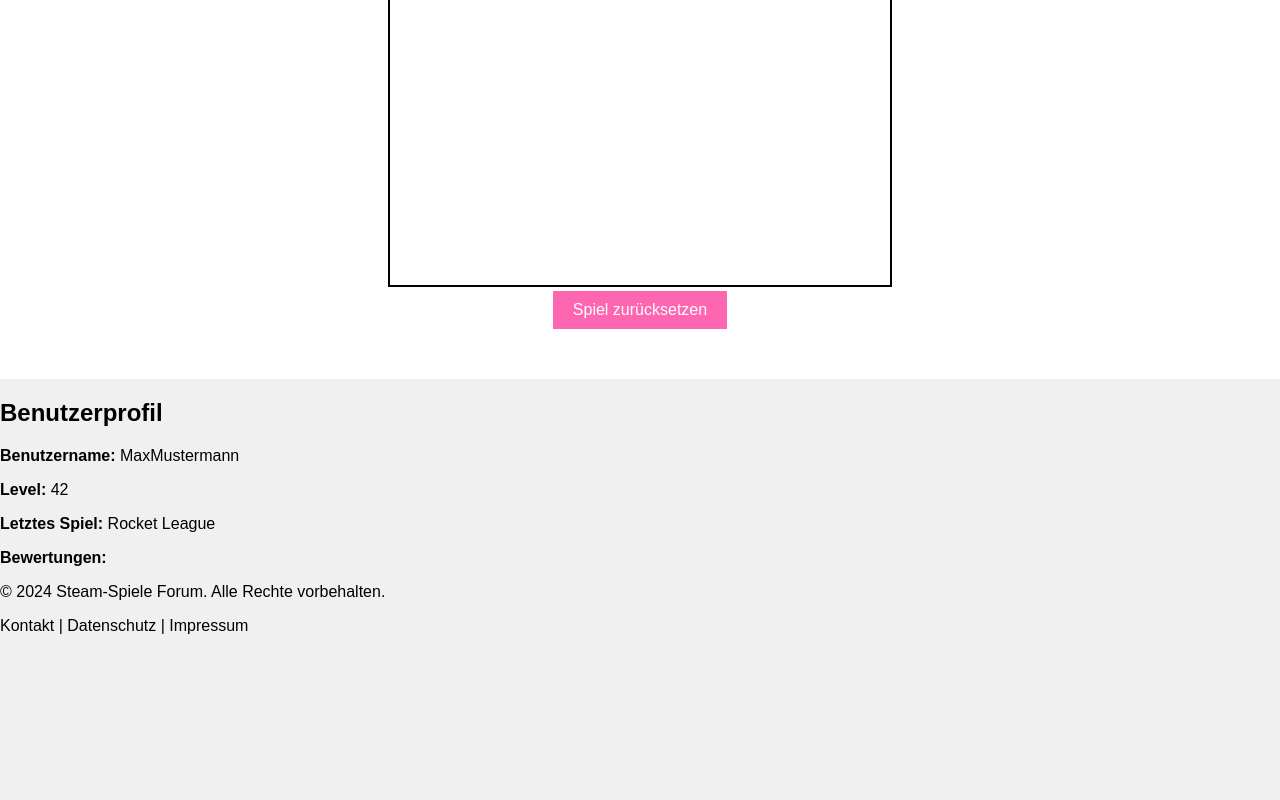
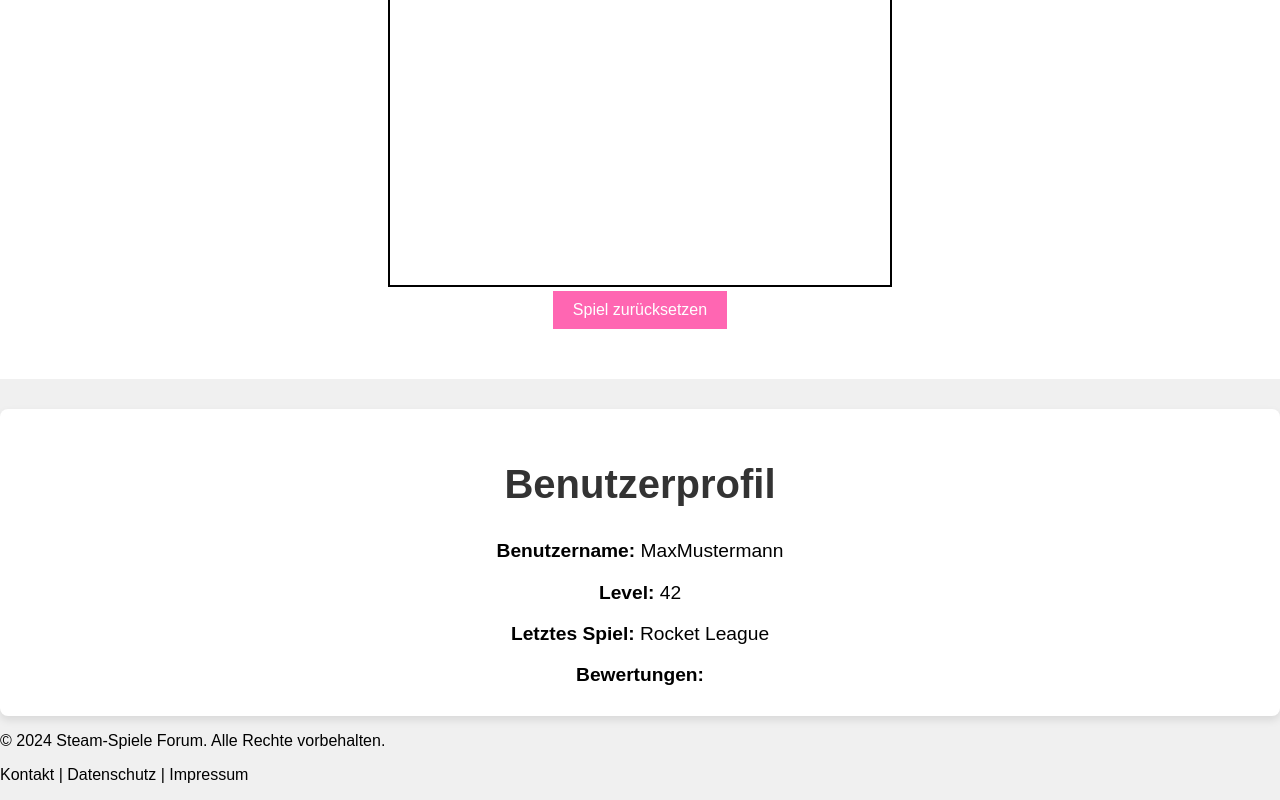
Before and after one commit to Stiivko/Stiivko, a plain HTML site: page index.html in a window 1280 px wide. Shown: the part 2548-3348 px from the top of the page. Before the commit the page ends 3199 px from the top, so only its background shows below. Drawn offline with Linux system fonts and the light colour scheme.

Commit message:
Update style.css

```diff
--- a/style.css
+++ b/style.css
@@ -45,13 +45,13 @@ header nav a:hover {
 }
 
 /* Featured Games */
-.featured-games, .top-discussions, .news, .user-reviews, .game-updates, .forum, .maze-game {
+.featured-games, .top-discussions, .news, .user-reviews, .game-updates, .forum, .maze-game, .user-profile {
     padding: 50px 10%;
     background-color: #fff;
     text-align: center;
 }
 
-.featured-games h2, .top-discussions h2, .news h2, .user-reviews h2, .game-updates h2, .forum h2, .maze-game h2 {
+.featured-games h2, .top-discussions h2, .news h2, .user-reviews h2, .game-updates h2, .forum h2, .maze-game h2, .user-profile h2 {
     font-size: 2.5em;
     color: #333;
 }
@@ -75,7 +75,7 @@ canvas {
 }
 
 /* Reviews and Forum */
-.review-card, .forum-card, .update-card {
+.review-card, .forum-card, .update-card, .profile-card {
     background-color: #fff;
     padding: 20px;
     margin: 15px 0;
@@ -107,3 +107,17 @@ canvas {
 .comment-section button:hover {
     background-color: #ffcc00;
 }
+
+/* Profil */
+.user-profile {
+    background-color: #fff;
+    padding: 20px;
+    margin-top: 30px;
+    border-radius: 8px;
+    box-shadow: 0 4px 8px rgba(0, 0, 0, 0.1);
+}
+
+.user-profile p {
+    font-size: 1.2em;
+    margin-bottom: 10px;
+}
```
